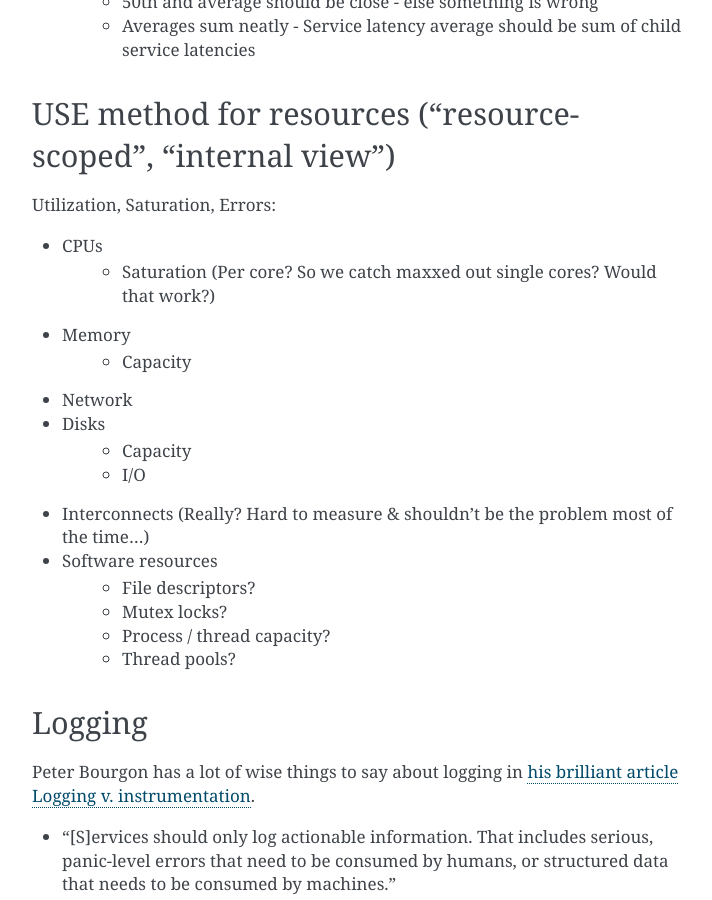
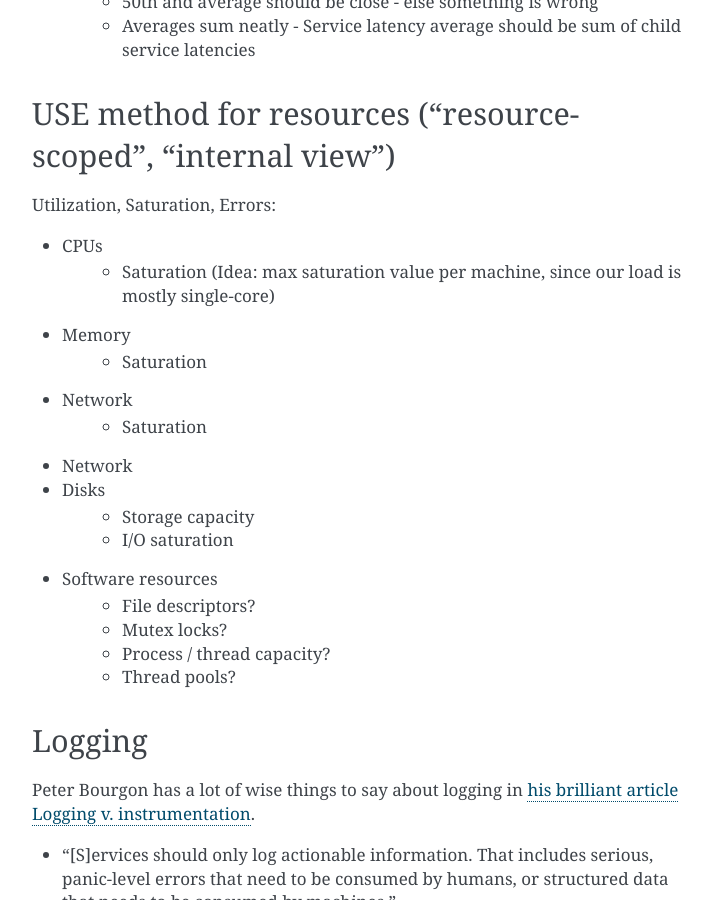
Before and after one commit to PrivateStorageio/PrivateStorageio, a Sphinx documentation site: the page built from docs/source/ops/monitoring.rst, in a window 1280 px wide and 900 px high, scrolled down 1526 px. Shown: the whole window, without its empty margins (388-1100 px from the left). Built offline with Sphinx 7.4.7, drawn with Linux system fonts in a browser that asks for light colours.

Commit message:
Add clarity to chosen metrics

```diff
--- a/docs/source/ops/monitoring.rst
+++ b/docs/source/ops/monitoring.rst
@@ -66,14 +66,15 @@ USE method for resources ("resource-scoped", "internal view")
 Utilization, Saturation, Errors:
 
 * CPUs
-   * Saturation (Per core? So we catch maxxed out single cores? Would that work?)
+   * Saturation (Idea: max saturation value per machine, since our load is mostly single-core)
 * Memory
-   * Capacity
+   * Saturation
+* Network
+   * Saturation
 * Network
 * Disks
-   * Capacity
-   * I/O
-* Interconnects (Really? Hard to measure & shouldn't be the problem most of the time...)
+   * Storage capacity
+   * I/O saturation
 
 * Software resources
    * File descriptors?
```
